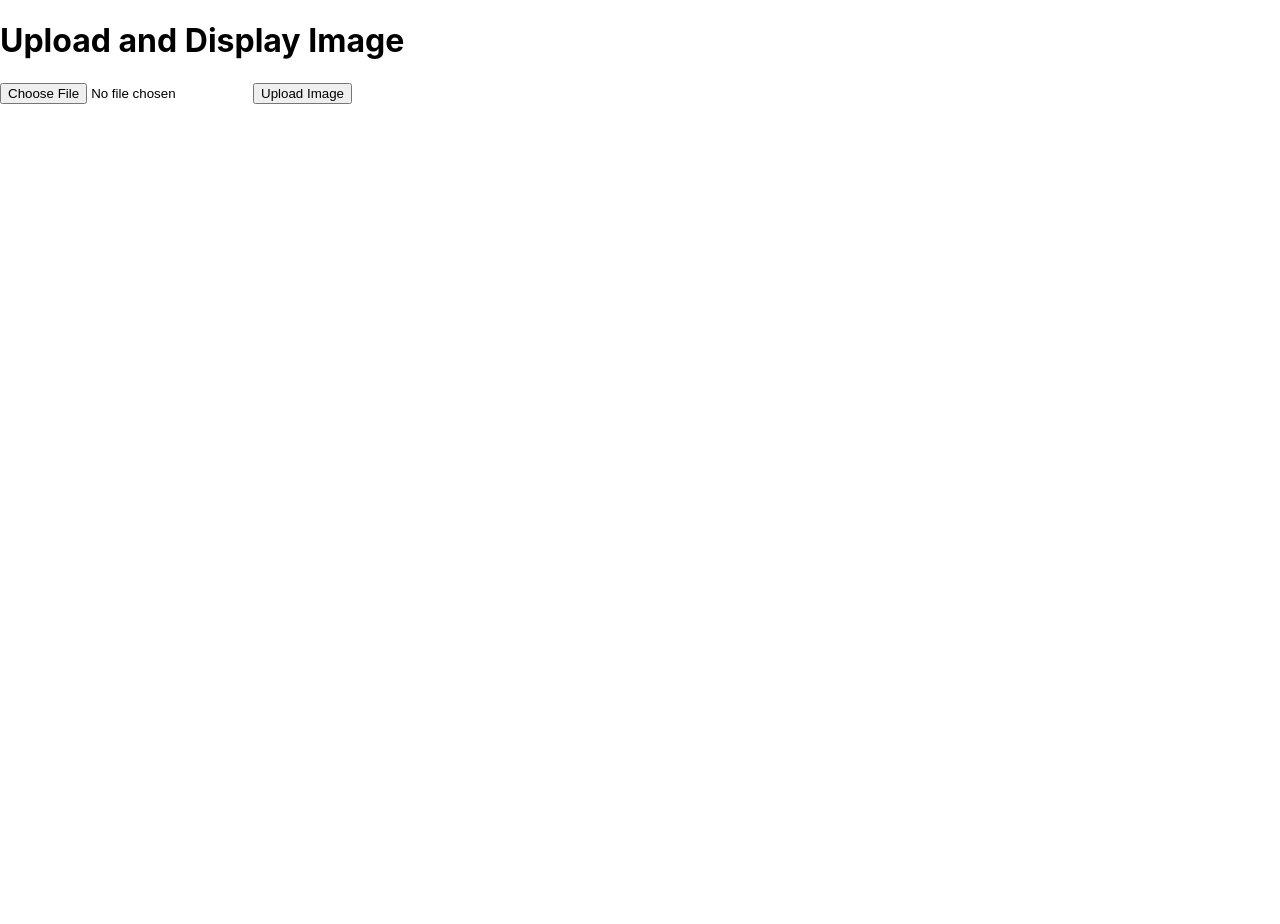
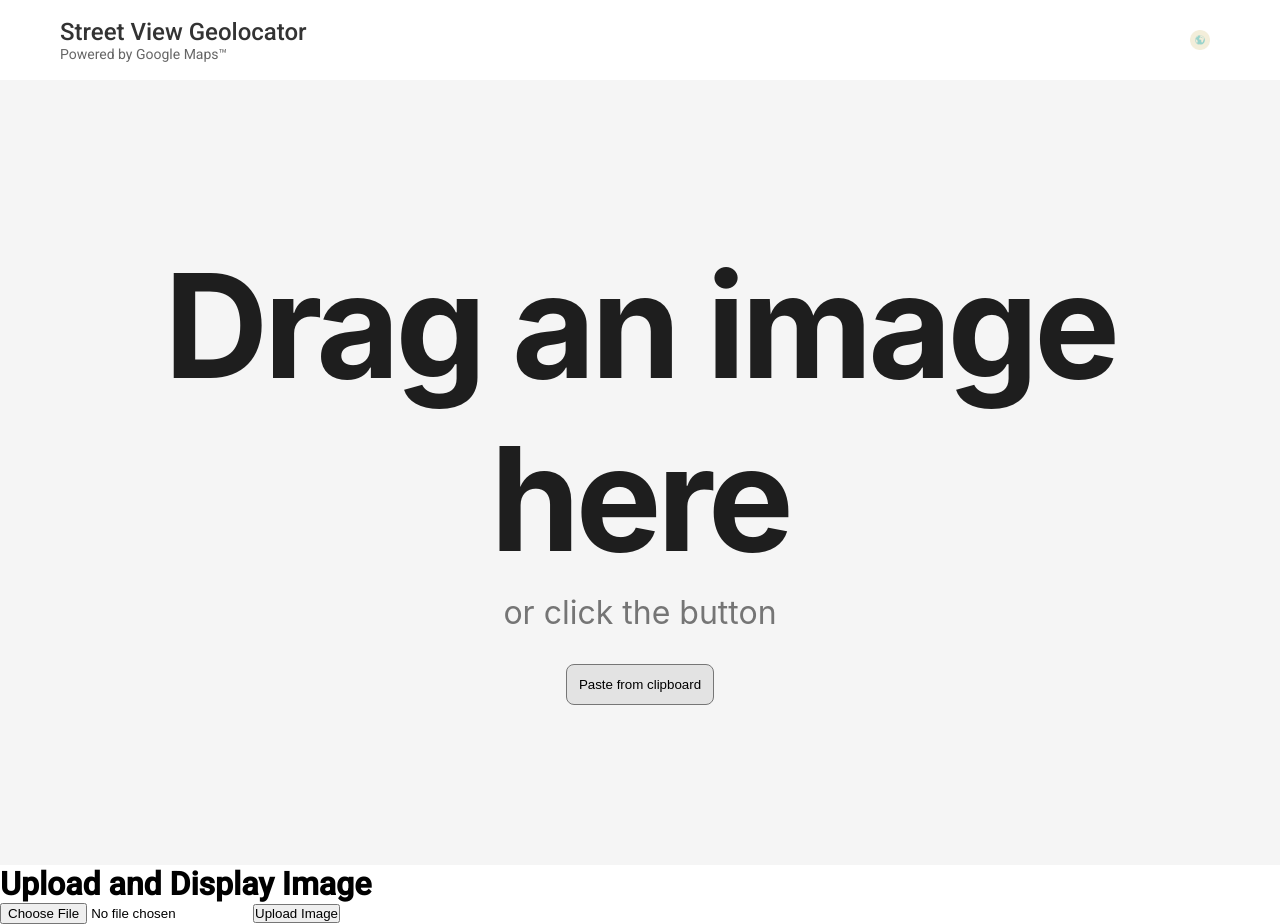
Before and after one commit to AkshayKamath12/UCSC-Geolocator, a React (Create React App) app in the folder client/: page / in a window 1280 px wide. Before the commit the page ends 800 px from the top, so only its background shows below. Built offline with nearby package versions, Linux system fonts and the light colour scheme.

Commit message:
New UI - Semi Functional

```diff
--- a/client/public/index.html
+++ b/client/public/index.html
@@ -1,9 +1,9 @@
 <!DOCTYPE html>
 <html lang="en">
   <head>
-    <meta charset="utf-8" />
+    <meta charset="UTF-8" />
     <link rel="icon" href="%PUBLIC_URL%/favicon.ico" />
-    <meta name="viewport" content="width=device-width, initial-scale=1" />
+    <meta name="viewport" content="width=device-width, initial-scale=1.0" />
     <meta name="theme-color" content="#000000" />
     <meta
       name="description"
@@ -15,6 +15,7 @@
       user's mobile device or desktop. See https://developers.google.com/web/fundamentals/web-app-manifest/
     -->
     <link rel="manifest" href="%PUBLIC_URL%/manifest.json" />
+    <link rel="stylesheet" href="https://fonts.googleapis.com/css2?family=Roboto:wght@400;500&display=swap" />
     <!--
       Notice the use of %PUBLIC_URL% in the tags above.
       It will be replaced with the URL of the `public` folder during the build.
@@ -24,7 +25,7 @@
       work correctly both with client-side routing and a non-root public URL.
       Learn how to configure a non-root public URL by running `npm run build`.
     -->
-    <title>React App</title>
+    <title>Street View Geolocator</title>
   </head>
   <body>
     <noscript>You need to enable JavaScript to run this app.</noscript>
--- a/client/src/App.js
+++ b/client/src/App.js
@@ -1,18 +1,29 @@
+import React, { useState } from 'react';
 import ImageDisplay from './ImageDisplay';
-import { useState } from 'react';
+import BuildingBlocksContent from './BuildingBlocksContent/BuildingBlocksContent';
+import HeroActions from './HeroActions';
 
 function App() {
   const [coordinates, setCoordinates] = useState([]);
 
-  if(coordinates.length > 0){
+  if (coordinates.length > 0) {
     console.log(coordinates);
   }
-
 
   return (
     <div className="App">
       <header className="App-header">
-        <ImageDisplay setCoordinates={setCoordinates}/>
+        <BuildingBlocksContent />
+        <HeroActions
+          buttonGroupAlign="center"
+          buttonGroupButtonClassName="button1"
+          buttonGroupButtonClassNameOverride="button2"
+          buttonGroupText="Paste from clipboard"
+          platform="desktop"
+          textContentTitleSubtitle="or click the button"
+          textContentTitleTitle="Drag an image here"
+        />
+        <ImageDisplay setCoordinates={setCoordinates} />
       </header>
     </div>
   );
--- /dev/null
+++ b/client/src/BuildingBlocksContent/BuildingBlocksContent.jsx
@@ -0,0 +1,13 @@
+import React from 'react';
+import Header from './Header';
+import styles from './BuildingBlocksContent.module.css';
+
+const BuildingBlocksContent = () => {
+  return (
+    <div className={styles.container}>
+      <Header />
+    </div>
+  );
+};
+
+export default BuildingBlocksContent;
--- /dev/null
+++ b/client/src/BuildingBlocksContent/BuildingBlocksContent.module.css
@@ -0,0 +1,5 @@
+.header {  align-self: stretch;  position: relative;  letter-spacing: 0.15px;  line-height: 24px;  font-weight: 500;  font-size: 2.5rem;  font-weight: bold;  margin-bottom: 1rem;}.subhead {  align-self: stretch;  position: relative;  font-size: 14px;  letter-spacing: 0.25px;  line-height: 20px;  font-size: 1.2rem;  color: #666;}.text {  flex: 1;  display: flex;  flex-direction: column;  align-items: flex-start;  justify-content: flex-start;  gap: 4px;  text-align: center;}.content {  align-self: stretch;  flex: 1;  display: flex;  flex-direction: column;  align-items: center;  justify-content: center;  padding: 2rem;  width: 100%;}.mediaIcon {  align-self: stretch;  width: 80px;  position: relative;  max-height: 100%;  object-fit: cover;  max-width: 100%;  height: auto;  margin-top: 2rem;}.buildingBlockscontent {  width: 100%;  position: relative;  border-radius: 12px;  overflow: hidden;  display: flex;  flex-direction: row;  align-items: center;  justify-content: flex-start;  text-align: left;  font-size: 16px;  color: #1d1b20;  font-family: Roboto;  display: flex;  width: 100%;  position: relative;}.container {
+  width: 100%;
+  max-width: 1200px;
+  margin: 0 auto;
+}
--- /dev/null
+++ b/client/src/BuildingBlocksContent/Header.jsx
@@ -0,0 +1,21 @@
+import React from 'react';
+import styles from './Header.module.css';
+import MediaImage from './Media.png';
+
+const Header = () => {
+  return (
+    <div className={styles.headerContainer}>
+      <div className={styles.headerContent}>
+        <div className={styles.headerTextContainer}>
+          <div className={styles.headerTitle}>Street View Geolocator</div>
+          <div className={styles.headerSubtitle}>Powered by Google Maps™</div>
+        </div>
+      </div>
+      <div className={styles.headerImageContainer}>
+        <img className={styles.headerImage} src={MediaImage} alt="Logo" />
+      </div>
+    </div>
+  );
+};
+
+export default Header;
--- /dev/null
+++ b/client/src/BuildingBlocksContent/Header.module.css
@@ -0,0 +1,44 @@
+.headerContainer {
+  display: flex;
+  justify-content: space-between;
+  align-items: center;
+  padding: 20px;
+  background-color: #ffffff;
+  width: 100%;
+  height: 80px; /* Set a fixed height for the header */
+}
+
+.headerContent {
+  display: flex;
+  align-items: center;
+}
+
+.headerTextContainer {
+  margin-right: 20px;
+}
+
+.headerTitle {
+  font-family: 'Roboto', sans-serif;
+  font-size: 24px;
+  font-weight: 500;
+  color: #333333;
+}
+
+.headerSubtitle {
+  font-family: 'Roboto', sans-serif;
+  font-size: 14px;
+  color: #666666;
+}
+
+.headerImageContainer {
+  display: flex;
+  align-items: center;
+  height: 100%; /* Make the container full height of header */
+}
+
+.headerImage {
+  height: 100%; /* Make the image fill the container height */
+  width: auto;
+  object-fit: contain; /* Maintain aspect ratio */
+  padding: 10px; /* Add some padding so it's not touching the edges */
+}
--- /dev/null
+++ b/client/src/BuildingBlocksContent/global.css
@@ -0,0 +1,17 @@
+:root {
+  --primary-color: #333333;
+  --secondary-color: #666666;
+  --background-color: #ffffff;
+  --font-family-primary: 'Roboto', sans-serif;
+}
+
+* {
+  margin: 0;
+  padding: 0;
+  box-sizing: border-box;
+}
+
+body {
+  font-family: var(--font-family-primary);
+  background-color: var(--background-color);
+}
--- /dev/null
+++ b/client/src/HeroActions/HeroActions.module.css
@@ -0,0 +1,80 @@
+.heroActions {
+  width: 100%;
+  position: relative;
+  background-color: #f5f5f5;
+  display: flex;
+  flex-direction: column;
+  align-items: center;
+  justify-content: flex-start;
+  padding: 160px 24px;
+  box-sizing: border-box;
+  gap: 32px;
+  text-align: center;
+  font-size: 72px;
+  color: #1e1e1e;
+  font-family: 'Inter', sans-serif;
+}
+
+.textContentTitle {
+  display: flex;
+  flex-direction: column;
+  align-items: center;
+  justify-content: flex-start;
+  gap: 8px;
+}
+
+.title {
+  align-self: stretch;
+  position: relative;
+  letter-spacing: -0.03em;
+  line-height: 120%;
+}
+
+.subtitle {
+  align-self: stretch;
+  position: relative;
+  font-size: 32px;
+  line-height: 120%;
+  color: #757575;
+}
+
+.buttonGroup {
+  width: 240px;
+  display: flex;
+  flex-direction: row;
+  align-items: center;
+  justify-content: center;
+  gap: 16px;
+  text-align: left;
+  font-size: 16px;
+}
+
+.button {
+  border-radius: 8px;
+  background-color: #e3e3e3;
+  border: 1px solid #767676;
+  overflow: hidden;
+  display: flex;
+  flex-direction: row;
+  align-items: center;
+  justify-content: center;
+  padding: 12px;
+}
+
+.button1 {
+  position: relative;
+  line-height: 100%;
+}
+
+.button2 {
+  border-radius: 8px;
+  background-color: #2c2c2c;
+  border: 1px solid #2c2c2c;
+  overflow: hidden;
+  display: flex;
+  flex-direction: row;
+  align-items: center;
+  justify-content: center;
+  padding: 12px;
+  color: #f5f5f5;
+}
--- /dev/null
+++ b/client/src/HeroActions/global.css
@@ -0,0 +1,6 @@
+@import url('https://fonts.googleapis.com/css2?family=Inter:wght@400;700&display=swap');
+
+body {
+  margin: 0;
+  line-height: normal;
+}
--- /dev/null
+++ b/client/src/HeroActions/index.jsx
@@ -0,0 +1,28 @@
+import React from 'react';
+import styles from './HeroActions.module.css';
+
+function HeroActions({
+  buttonGroupAlign,
+  buttonGroupButtonClassName,
+  buttonGroupButtonClassNameOverride,
+  buttonGroupText,
+  platform,
+  textContentTitleSubtitle,
+  textContentTitleTitle
+}) {
+  return (
+    <div className={styles.heroActions}>
+      <div className={styles.textContentTitle}>
+        <h1 className={styles.title}>{textContentTitleTitle}</h1>
+        <p className={styles.subtitle}>{textContentTitleSubtitle}</p>
+      </div>
+      <div className={`${styles.buttonGroup} ${buttonGroupAlign}`}>
+        <button className={`${styles.button} ${buttonGroupButtonClassName} ${buttonGroupButtonClassNameOverride}`}>
+          {buttonGroupText}
+        </button>
+      </div>
+    </div>
+  );
+}
+
+export default HeroActions;
--- a/client/src/index.js
+++ b/client/src/index.js
@@ -1,6 +1,7 @@
 import React from 'react';
 import ReactDOM from 'react-dom/client';
 import './index.css';
+import './BuildingBlocksContent/global.css'; // Import global styles
 import App from './App';
 import reportWebVitals from './reportWebVitals';
 
```
Also changed, not shown: client/src/BuildingBlocksContent/Media.png (added).
